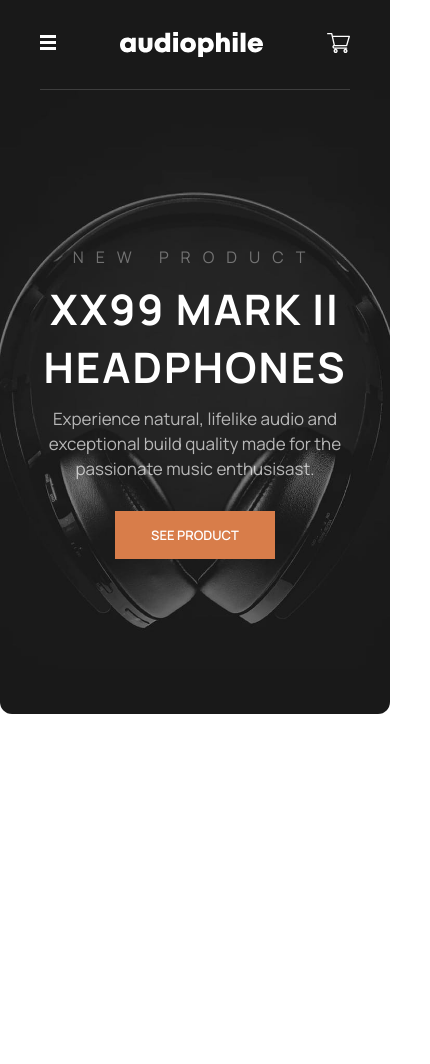
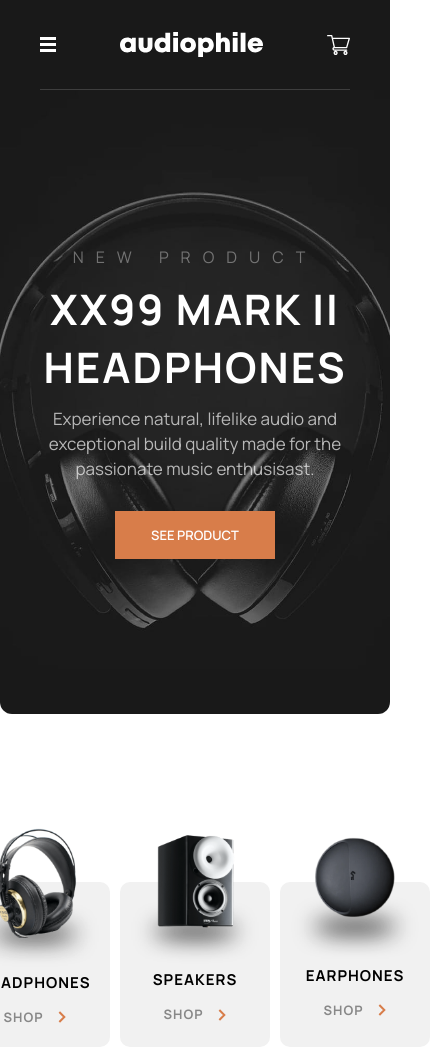
Before and after one commit to badmotherfunk/Audiophile-e-commerce-website, a React (Create React App) app: page / in a window 390 px wide. Shown: the whole page, 430 px wide, since content can reach past the window. Before the commit the page ends 844 px from the top, so only its background shows below. Built offline with nearby package versions, Linux system fonts and the light colour scheme.

Commit message:
Implémentation du composant 'Products' et du responsive pour la résolution tablet

```diff
--- a/src/components/Navbar/navbar.scss
+++ b/src/components/Navbar/navbar.scss
@@ -25,7 +25,7 @@
         cursor: pointer;
 
         @include tablet {
-            display: block;
+            display: flex;
         }
     }
 
@@ -52,7 +52,7 @@
         color: $orange-dark-color;
     }
 
-    // &__cart {
-
-    // }
+    &__cart {
+        display: flex;
+    }
 }
--- /dev/null
+++ b/src/components/Products/Products.js
@@ -0,0 +1,61 @@
+import React from 'react'
+import { Link } from 'react-router-dom'
+import './products.scss'
+
+export default function Products() {
+  return (
+    <section className='section-products'>
+
+        <div className='products'>
+            <Link className="products__layout" to={'/headphones'}>
+
+                <picture className='products__picture'>
+                    <img src="/starter-code/assets/shared/desktop/image-category-thumbnail-headphones.png" alt="" />
+                </picture>
+
+                <div className="products__content">
+                    <p className='products__title'>HEADPHONES</p>
+                    <div className="products__shop">
+                        <p>SHOP</p>
+                        <svg width="8" height="12" xmlns="http://www.w3.org/2000/svg"><path d="M1.322 1l5 5-5 5" stroke="#D87D4A" stroke-width="2" fill="none" fill-rule="evenodd"/></svg>
+                    </div>
+                </div>
+
+            </Link>
+            <Link className="products__layout" to={'/speakers'}>
+
+                <picture className='products__picture'>
+                    <img src="/starter-code/assets/shared/desktop/image-category-thumbnail-speakers.png" alt="" />
+                </picture>
+
+                <div className="products__content">
+                    <p className='products__title'>SPEAKERS</p>
+                    <div className="products__shop">
+                        <p>SHOP</p>
+                        <svg width="8" height="12" xmlns="http://www.w3.org/2000/svg"><path d="M1.322 1l5 5-5 5" stroke="#D87D4A" stroke-width="2" fill="none" fill-rule="evenodd"/></svg>
+                    </div>
+                </div>
+
+            </Link>
+
+            <Link className="products__layout" to={'/earphones'}>
+
+                <picture className='products__picture'>
+                    <img src="/starter-code/assets/shared/desktop/image-category-thumbnail-earphones.png" alt="" />
+                </picture>
+
+                <div className="products__content">
+                    <p className='products__title'>EARPHONES</p>
+                    <div className="products__shop">
+                        <p>SHOP</p>
+                        <svg width="8" height="12" xmlns="http://www.w3.org/2000/svg"><path d="M1.322 1l5 5-5 5" stroke="#D87D4A" stroke-width="2" fill="none" fill-rule="evenodd"/></svg>
+                    </div>
+                </div>
+
+            </Link>
+
+        </div>
+
+    </section>
+  )
+}
--- /dev/null
+++ b/src/components/Products/products.scss
@@ -0,0 +1,90 @@
+@import '../../styles/variables';
+@import '../../styles/breakpoints';
+
+.section-products {
+    display: flex;
+    justify-content: center;
+    align-items: center;
+    padding-top: 150px;
+}
+
+.products {
+    display: flex;
+    flex-direction: row;
+    justify-content: center;
+    align-items: center;
+    width: 100%;
+    height: 200px;
+    gap: 30px;
+    max-width: 1130px;
+
+    @include tablet {
+        gap: 10px;
+    }
+
+    &__layout{
+        display: flex;
+        justify-content: center;
+        align-items: center;
+        flex-direction: column;
+        width: 100%;
+        height: 204px;
+        background-color: $grey-dark-color;
+        border-radius: 10px;
+
+        @include tablet {
+            height: 165px;
+        }
+    }
+
+    &__layout:hover .products__shop {
+        color: $orange-dark-color;
+    }
+
+    &__picture img {
+        position: relative;
+        top: -40px;
+        width: 200px;
+
+        @include tablet {
+           width: 150px;
+           top: -30px;
+        }
+    }
+
+    &__content {
+        display: flex;
+        align-items: center;
+        flex-direction: column;
+        position: relative;
+        top: -60px;
+        font-weight: 700;
+        gap: 10px;
+
+        @include tablet {
+            top: -40px;
+        }
+    }
+
+    &__title {
+        color: $black-dark-color;
+        font-size: 17px;
+        letter-spacing: 1px;
+
+        @include tablet {
+            font-size: 15px;
+        }
+    }
+
+    &__shop {
+        display: flex;
+        flex-direction: row;
+        justify-content: center;
+        align-items: center;
+        gap: 15px;
+        color: #888888;
+        font-size: 13px;
+        letter-spacing: 1px;
+    }
+
+}
--- a/src/pages/Home/Home.js
+++ b/src/pages/Home/Home.js
@@ -1,9 +1,11 @@
 import React from 'react'
 import './home.scss'
 import ButtonFilled from '../../components/ButtonFilled/ButtonFilled'
+import Products from '../../components/Products/Products'
 
 export default function Home() {
   return (
+    <>
       <header className='home-header'>
 
         <div className="hero-container">
@@ -15,12 +17,17 @@ export default function Home() {
           </div>
         </div>
 
-      <picture>
+        <picture className='hero-picture'>
           <source media="(max-width: 480px)" srcset={'/starter-code/assets/home/mobile/image-header.jpg'} />
           <source media="(max-width: 1024px)" srcset={'/starter-code/assets/home/tablet/image-header.jpg'} />
           <img src='/starter-code/assets/home/desktop/image-hero.jpg' alt="mark-two headphones" />
         </picture>
 
       </header>
+
+      <main>
+          <Products />
+      </main>
+    </>
   )
 }
--- a/src/pages/Home/home.scss
+++ b/src/pages/Home/home.scss
@@ -1,5 +1,7 @@
 @import '../../styles/variables';
 @import '../../styles/breakpoints';
+
+// HEADER
 
 .home-header {
     width: 100%;
@@ -13,7 +15,7 @@
     height: 39rem;
 }
 
-picture {
+.hero-picture {
     width: 100%;
     margin-top: -90px;
 }
@@ -127,3 +129,15 @@ picture {
         margin-bottom: 20px;
     }
 }
+
+
+// MAIN
+
+
+main {
+    padding: 0 100px;
+
+    @include tablet {
+        padding: 0 40px;
+    }
+}
```
Lines whose indentation alone changed are shown as unchanged.
